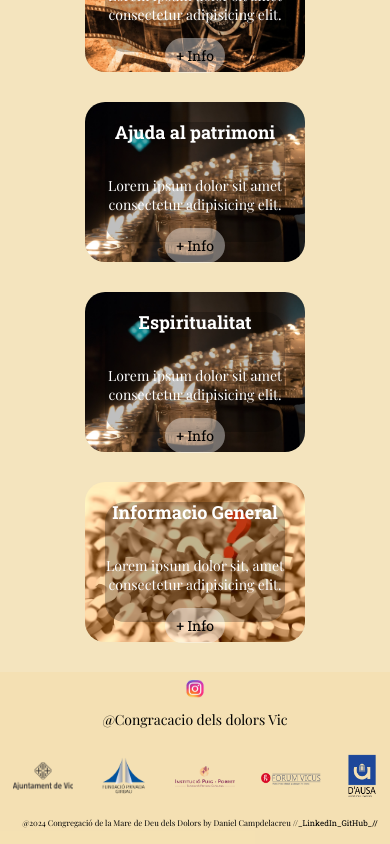
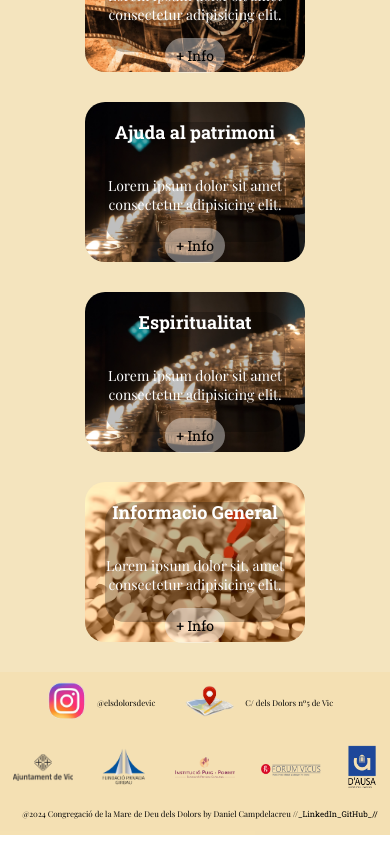
Before and after one commit to danicampdelacreu/congregacio_vic, a React (Create React App) app: page / in a window 390 px wide. Shown: the part 948-1792 px from the top of the page. Built offline with nearby package versions, Linux system fonts and the light colour scheme; a web font is replaced by a local one.

Commit message:
maps, insta,

```diff
--- a/src/components/footer/Footer.css
+++ b/src/components/footer/Footer.css
@@ -57,12 +57,25 @@
         height: auto;
     }
     .logoIH {
-        width: 60px;
+        width: 40px;
         height: auto;
+        padding: 10px;
     }
     .insta p{
-        font-size: 14px;
-        margin-top: 0;
+        font-size: 8px;
+        margin-right: 20px;
+    }
+
+    .insta {
+        display: flex;
+        align-items: center;
+        justify-content: center;
+    }
+
+    .logoLF{
+        padding: 10px;
+        width: 50px;
+        height: auto;
     }
 
 }
@@ -123,6 +136,27 @@
         width: 50px;
         height: auto;
     }
+    .logoIH {
+        width: 60px;
+        height: auto;
+        padding: 10px;
+    }
+    .insta p{
+        font-size: 10px;
+        margin-right: 20px;
+    }
+
+    .insta {
+        display: flex;
+        align-items: center;
+        justify-content: center;
+    }
+
+    .logoLF{
+        padding: 10px;
+        width: 70px;
+        height: auto;
+    }
 }
 
 /* Tamaño Tablet Horizontal*/
--- a/src/components/footer/Footer.jsx
+++ b/src/components/footer/Footer.jsx
@@ -1,6 +1,4 @@
 import { Link } from 'react-router-dom'
-
-import Insta from '../../assets/img/instalogo.png'
 
 import './Footer.css'
 
@@ -9,6 +7,8 @@ import FG from '../../assets/img/f.Girbau.png';
 import FP from '../../assets/img/f.Puig.png';
 import FV from '../../assets/img/f.Vicus.png';
 import AD from '../../assets/img/a.Ausa.png';
+import Insta from '../../assets/img/instalogo.png'
+import maps from '../../assets/img/maps.png'
 
 
 export default function Footer() {
@@ -16,10 +16,14 @@ export default function Footer() {
     return (
         <div className='footerGeneral'>
             <div className='insta'>
-                <Link to="https://www.instagram.com/campusuegurb/">
+                <Link to="https://www.instagram.com/elsdolorsdevic/">
                     <img className="logoIH" src={Insta} />
                 </Link>
-                <p>@Congracacio dels dolors Vic</p>
+                <p>@elsdolorsdevic</p>
+                <Link to="https://www.google.es/maps/place/Carrer+dels+Dolors,+5,+08500+Vic,+Barcelona/@41.9281302,2.2562312,17z/data=!3m1!4b1!4m6!3m5!1s0x12a52705908dbda1:0xc2f9a920cdf93da3!8m2!3d41.9281302!4d2.2562312!16s%2Fg%2F11c243d07k?entry=ttu">
+                    <img className="logoLF" src={maps} />
+                </Link>
+                <p>C/ dels Dolors nº5 de Vic</p>
             </div>
 
             <div className="footerPatro">
--- a/src/routes/home/Home.css
+++ b/src/routes/home/Home.css
@@ -27,7 +27,7 @@
         margin-top: 20px;
         margin-bottom: 50px;
         background-image: url('../../assets/img/logo.png');
-        background-size: 120px;
+        background-size: 100px;
         background-repeat: no-repeat;
         background-position: center;
         position: relative;
```
Also changed, not shown: src/assets/img/instalogo.png, src/assets/img/maps.png (added).
